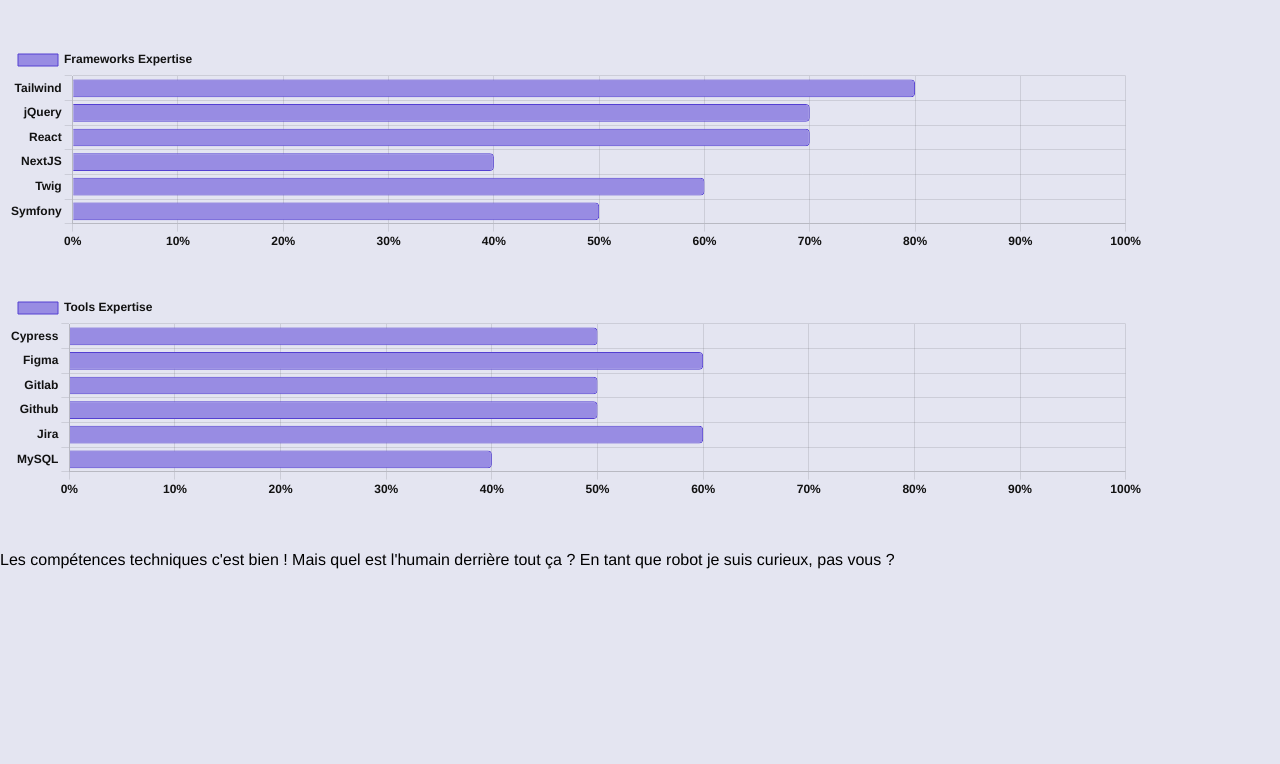
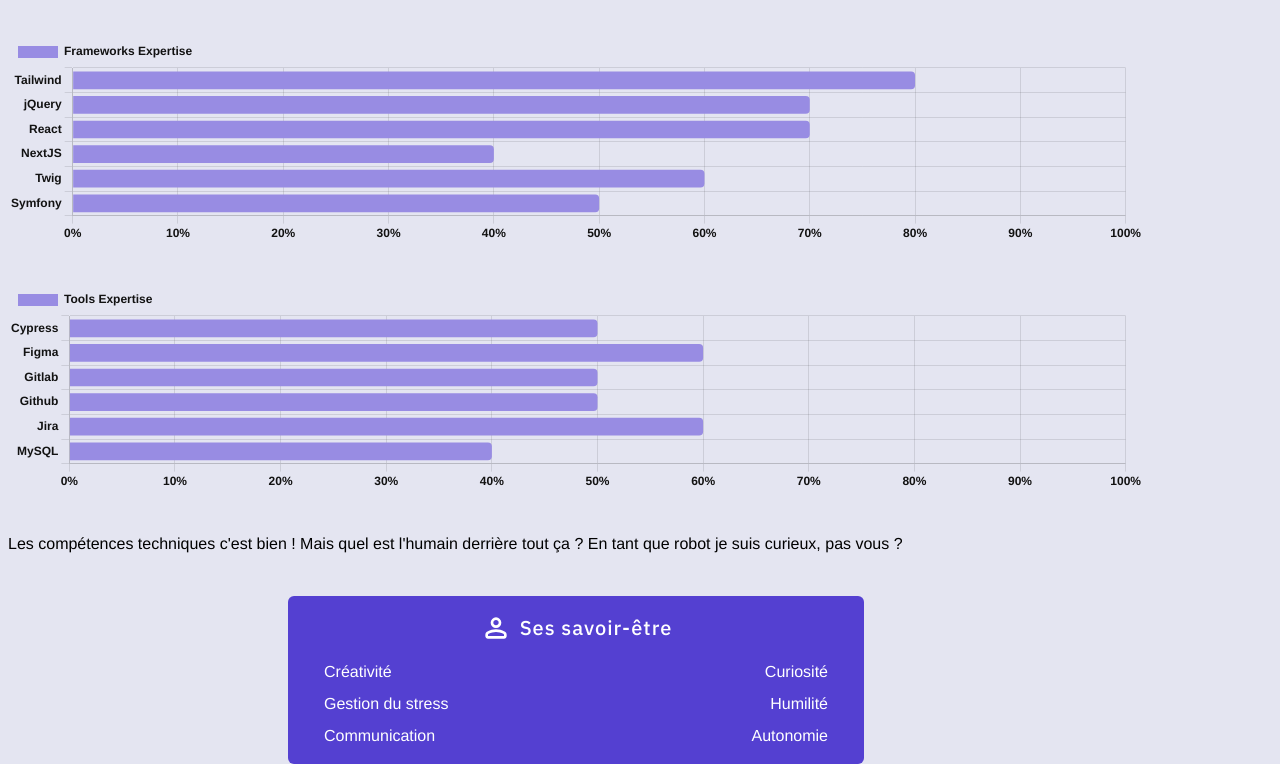
Before and after one commit to robinPoncon/portfolio2024, a Next.js app: page /en/skills in a window 1280 px wide. Shown: the part 496-1260 px from the top of the page. Before the commit the page ends 1068 px from the top, so only its background shows below. Built offline with nearby package versions, Linux system fonts and the light colour scheme.

Commit message:
creation of card content with soft skills

```diff
--- a/src/app/[locale]/page.tsx
+++ b/src/app/[locale]/page.tsx
@@ -1,5 +1,3 @@
-import { useTranslations } from "next-intl";
-
 export default function Home() {
 	return (
 		<div className="bg-lightBg dark:bg-darkBg text-black dark:text-white">
--- a/src/app/[locale]/skills/page.tsx
+++ b/src/app/[locale]/skills/page.tsx
@@ -2,18 +2,61 @@
 
 import HorizontalBarChart from "@/app/_components/Charts/BarChart";
 import { useTranslations } from "next-intl";
+import Image from "next/image";
+import { useState } from "react";
 
 const SkillsPage = () => {
 	const t = useTranslations("SkillsPage");
 
+	const [isFrontCardShowing, setIsFrontCardShowing] = useState(true);
+	const [indexSkillSelected, setIndexSkillSelected] = useState(0);
+
+	const softSkillsArray = [
+		{
+			title: "Créativité",
+			description:
+				"C'est grâce à la musique qu'il a pu développé et faire confiance à sa créativité !"
+		},
+		{
+			title: "Curiosité",
+			description:
+				"C'est dans un désir de comprendre le monde et les autres qu'il a développé sa curiosité !"
+		},
+		{
+			title: "Gestion du stress",
+			description:
+				"C'est grâce à la méditation et sa capacité à prendre du recul sur une situation qu'il a développé sa capacité à gérer son stress."
+		},
+		{
+			title: "Humilité",
+			description:
+				"C'est en faisant du sport qu'il s'est rendu compte qu'il y aura toujours quelqu'un meilleur que lui, et que l'humilité était une solution pour qu'il s'accepte et se voit tel qu'il est."
+		},
+		{
+			title: "Communication",
+			description:
+				"C'est en travaillant avec de nombreux corps de métiers différents, qu'il a pu comprendre l'impact d'une bonne communication sur le bon déroulement d'un projet."
+		},
+		{
+			title: "Autonomie",
+			description:
+				"C'est dans son ancienne entreprise, n'ayant pas eu de développeur front-end plus expérimenté que lui, qu'il a du développé son autonomie afin de trouver des solutions aux problèmes rencontrés."
+		}
+	];
+
+	const selectSkillInformation = (index: number) => {
+		setIndexSkillSelected(index);
+		setIsFrontCardShowing(false);
+	};
+
 	return (
-		<section className="mt-32 flex flex-col gap-10">
+		<section className="mt-32 mx-2 flex flex-col gap-10">
 			<h1 className="text-xl text-center titleFont">Ses compétences</h1>
 			<p>
 				Salut, c'est Devobot ! Est-ce que votre visite se passe bien ? Je vois que vous
 				aimez les choses concrètes, alors regardons ensemble ses compétences techniques !
 			</p>
-			<article className="m-2 flex flex-col gap-10">
+			<article className="flex flex-col gap-10">
 				<HorizontalBarChart
 					title={t("programming-languages-expertise")}
 					labels={["HTML5", "CSS3", "SCSS", "JavaScript", "TypeScript", "PHP"]}
@@ -34,6 +77,84 @@
 				Les compétences techniques c'est bien ! Mais quel est l'humain derrière tout ça ? En
 				tant que robot je suis curieux, pas vous ?
 			</p>
+			<article className="bg-customViolet text-white rounded-md p-4 flex flex-col gap-4 max-w-xl w-full mx-auto">
+				{isFrontCardShowing ? (
+					<>
+						<div className="flex justify-center gap-2">
+							<Image
+								alt="person icon"
+								src={"/icons/person_icon.svg"}
+								height={32}
+								width={32}
+							/>
+							<h2 className="text-center titleFont text-xl my-auto">
+								Ses savoir-être
+							</h2>
+						</div>
+						<div className="flex flex-col gap-2 px-5">
+							<div className="flex justify-between">
+								<p
+									className="cursor-pointer"
+									onClick={() => selectSkillInformation(0)}
+								>
+									Créativité
+								</p>
+								<p
+									className="cursor-pointer"
+									onClick={() => selectSkillInformation(1)}
+								>
+									Curiosité
+								</p>
+							</div>
+							<div className="flex justify-between">
+								<p
+									className="cursor-pointer"
+									onClick={() => selectSkillInformation(2)}
+								>
+									Gestion du stress
+								</p>
+								<p
+									className="cursor-pointer"
+									onClick={() => selectSkillInformation(3)}
+								>
+									Humilité
+								</p>
+							</div>
+							<div className="flex justify-between">
+								<p
+									className="cursor-pointer"
+									onClick={() => selectSkillInformation(4)}
+								>
+									Communication
+								</p>
+								<p
+									className="cursor-pointer"
+									onClick={() => selectSkillInformation(5)}
+								>
+									Autonomie
+								</p>
+							</div>
+						</div>
+					</>
+				) : (
+					<>
+						<Image
+							className="absolute cursor-pointer"
+							alt="back icon"
+							src="/icons/arrowBack_icon.svg"
+							height={32}
+							width={32}
+							onClick={() => setIsFrontCardShowing(true)}
+						/>
+						<h2 className="text-center titleFont text-xl my-auto">
+							{softSkillsArray[indexSkillSelected].title}
+						</h2>
+						<p className="text-center max-w-80 mx-auto">
+							{softSkillsArray[indexSkillSelected].description}
+						</p>
+					</>
+				)}
+			</article>
 		</section>
 	);
 };
--- a/src/app/_components/Charts/BarChart.tsx
+++ b/src/app/_components/Charts/BarChart.tsx
@@ -21,8 +21,8 @@
 				label: title,
 				data: datasLabels,
 				backgroundColor: ["#988ce3"],
-				borderColor: ["#5440d1"],
-				borderWidth: 1,
+				// borderColor: ["#5440d1"],
+				borderWidth: 0,
 				borderRadius: 4
 			}
 		]
```
Also changed, not shown: public/icons/arrowBack_icon.svg (added), public/icons/person_icon.svg (added).
